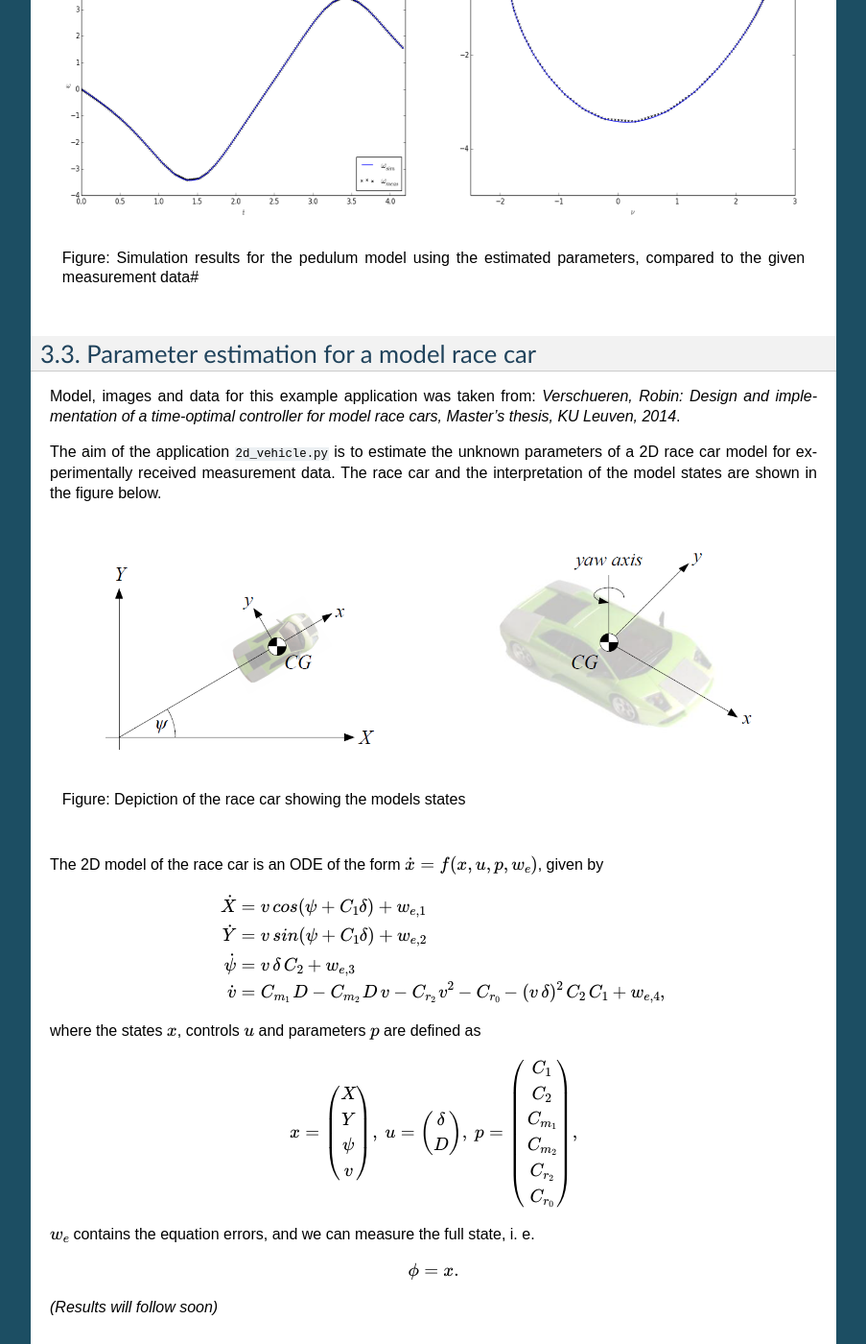
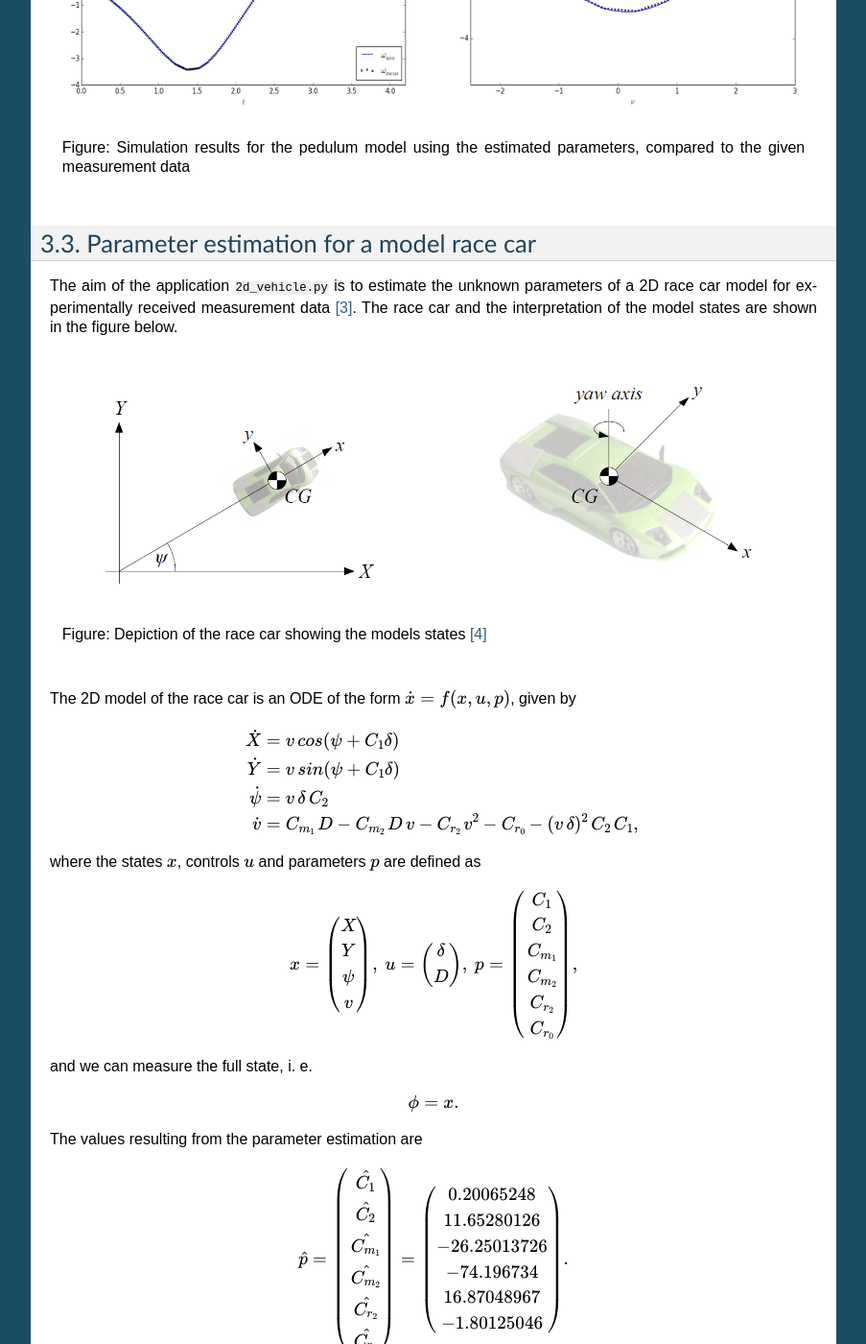
Before and after one commit to vishalbelsare/PECas, a Sphinx documentation site: the page built from doc/examples.rst, in a window 1280 px wide and 1400 px high, scrolled down 2240 px. Shown: the whole window at 96% size, without its empty margins (198-1101 px from the left). Built offline with Sphinx 7.4.7, drawn with Linux system fonts in a browser that asks for light colours; some of the changed text lies outside the part shown.

Commit message:
fixed rc example, updated docs

```diff
--- a/doc/examples.rst
+++ b/doc/examples.rst
@@ -8,9 +8,7 @@
 Parameter estimation for a Lotka-Volterra predator-prey-model
 -------------------------------------------------------------
 
-Model and data for this example application was taken from: *Bock, Sager et al.: Übungen zur Numerischen Mathematik II, sheet 9, IWR, Heidelberg university, 2006* (in German). The original resource can be found `here <http://www.iwr.uni-heidelberg.de/~agbock/TEACHING/2006ws/NUM2/UEBUNGSBLAETTER/THEORIE/t09.pdf>`_.
-
-The aim of the application ``lotka_volterra.py`` is to estimate the unknown parameters of a Lotka-Volterra predator-prey-model for experimentally received measurement data and given standard deviations for the measurements. The predator-prey-model is an ODE of the form :math:`\dot{x} = f(x,p)`, given by
+The aim of the application ``lotka_volterra.py`` is to estimate the unknown parameters of a Lotka-Volterra predator-prey-model for experimentally received measurement data and given standard deviations for the measurements [#f1]_. The predator-prey-model is an ODE of the form :math:`\dot{x} = f(x,p)`, given by
 
 .. math::
 
@@ -49,9 +47,7 @@
 Parameter estimation for a pendulum model
 -----------------------------------------
 
-Model and data for this example application was taken from: *Diehl, Moritz: Course on System Identification, exercise 7, SYSCOP, IMTEK, University of Freiburg, 2014/2015*. The original resource can be found `here <https://www.imtek.de/professuren/systemtheorie/events/dateien/exercise7.pdf>`_.
-
-The aim of the application ``pendulum.py`` is to estimate the spring constant :math:`k` of a pendulum model for experimentally received measurement data. The pendulum model is an ODE of the form :math:`\dot{x} = f(x,u,p)`, given by
+The aim of the application ``pendulum.py`` is to estimate the spring constant :math:`k` of a pendulum model for experimentally received measurement data [#f2]_. The pendulum model is an ODE of the form :math:`\dot{x} = f(x,u,p)`, given by
 
 .. math::
 
@@ -78,37 +74,35 @@
 
     \hat{p} = \begin{pmatrix} {\hat{k}}\end{pmatrix} = \begin{pmatrix} {2.99763513} \end{pmatrix}.
 
-The results for the system simulation using the estimated parameter in comparison the measurement data are shown in the figures below.
+The results for the system simulation using the estimated parameter in comparison to the measurement data are shown in the figures below.
 
 ..  figure:: pendulum_results.png
     :scale: 50%
     :align: center
 
-    Figure: Simulation results for the pedulum model using the estimated parameters, compared to the given measurement data#
+    Figure: Simulation results for the pedulum model using the estimated parameters, compared to the given measurement data
 
 
 Parameter estimation for a model race car
 -----------------------------------------
 
-Model, images and data for this example application was taken from: *Verschueren, Robin: Design and implementation of a time-optimal controller for model race cars, Master's thesis, KU Leuven, 2014*.
-
-The aim of the application ``2d_vehicle.py`` is to estimate the unknown parameters of a 2D race car model for experimentally received measurement data. The race car and the interpretation of the model states are shown in the figure below.
+The aim of the application ``2d_vehicle.py`` is to estimate the unknown parameters of a 2D race car model for experimentally received measurement data [#f3]_. The race car and the interpretation of the model states are shown in the figure below.
 
 .. figure:: rc.png
     :scale: 60%
     :align: center
 
-    Figure: Depiction of the race car showing the models states
+    Figure: Depiction of the race car showing the models states [#f4]_
 
-The 2D model of the race car is an ODE of the form :math:`\dot{x} = f(x,u,p,w_e)`, given by
+The 2D model of the race car is an ODE of the form :math:`\dot{x} = f(x,u,p)`, given by
 
 .. math::
 
     \begin{aligned}
-        \dot{X} &= v \, cos(\psi + C_{1} \delta) + w_{e,1} \\
-        \dot{Y} &= v \, sin(\psi + C_{1} \delta) + w_{e,2} \\
-        \dot{\psi} &= v \, \delta \, C_{2} + w_{e,3} \\
-        \dot{v} &= C_{m_{1}} \, D - C_{m_{2}} \, D \, v - C_{r_{2}} \, v^{2} - C_{r_{0}} - (v \, \delta)^{2} \, C_{2} \, C_{1} + w_{e,4},
+        \dot{X} &= v \, cos(\psi + C_{1} \delta)\\
+        \dot{Y} &= v \, sin(\psi + C_{1} \delta) \\
+        \dot{\psi} &= v \, \delta \, C_{2} \\
+        \dot{v} &= C_{m_{1}} \, D - C_{m_{2}} \, D \, v - C_{r_{2}} \, v^{2} - C_{r_{0}} - (v \, \delta)^{2} \, C_{2} \, C_{1},
     \end{aligned}
 
 
@@ -116,12 +110,35 @@
 
 .. math::
 
-    x = \begin{pmatrix} {X} \\ {Y} \\ {\psi} \\ {v} \end{pmatrix}, ~ u = \begin{pmatrix} {\delta} \\ D \end{pmatrix}, ~ p = \begin{pmatrix} {C_{1}} \\ {C_{2}} \\ {C_{m_{1}}}  \\ C_{m_{2}} \\ {C_{r_{2}}} \\ {C_{r_{0}}} \end{pmatrix},
+    x = \begin{pmatrix} {X} \\ {Y} \\ {\psi} \\ {v} \end{pmatrix}, ~ u = \begin{pmatrix} {\delta} \\ D \end{pmatrix}, ~ p = \begin{pmatrix} {C_{1}} \\ {C_{2}} \\ {C_{m_{1}}}  \\ {C_{m_{2}}} \\ {C_{r_{2}}} \\ {C_{r_{0}}} \end{pmatrix},
 
-:math:`w_e` contains the equation errors, and we can measure the full state, i. e.
+and we can measure the full state, i. e.
 
 .. math::
 
     \phi = x.
 
-*(Results will follow soon)*
+
+The values resulting from the parameter estimation are
+
+.. math::
+
+    \hat{p} = \begin{pmatrix} {\hat{C_{1}}} \\ {\hat{C_{2}}} \\ {\hat{C_{m_{1}}}}  \\ {\hat{C_{m_{2}}}} \\ {\hat{C_{r_{2}}}} \\ {\hat{C_{r_{0}}}} \end{pmatrix} = \begin{pmatrix} {  0.20065248} \\ { 11.65280126} \\ {-26.25013726} \\ {-74.196734} \\ {16.87048967} \\ {-1.80125046} \end{pmatrix}.
+
+The results for the system simulation using the estimated parameter in comparison to the measurement data are shown in the figures below.
+
+..  figure:: rc_results.png
+    :scale: 70%
+    :align: center
+
+    Figure: Simulation results for the race car model using the estimated parameters, compared to the given measurement data
+
+.. rubric:: References
+
+.. [#f1] *Bock, Sager et al.: Übungen zur Numerischen Mathematik II, sheet 9, IWR, Heidelberg university, 2006*. The original resource (in German) can be found at http://www.iwr.uni-heidelberg.de/~agbock/TEACHING/2006ws/NUM2/UEBUNGSBLAETTER/THEORIE/t09.pdf.
+
+.. [#f2] *Diehl, Moritz: Course on System Identification, exercise 7, SYSCOP, IMTEK, University of Freiburg, 2014/2015*. The original resource can be found at https://www.imtek.de/professuren/systemtheorie/events/dateien/exercise7.pdf.
+
+.. [#f3] *Verschueren, Robin: Design and implementation of a time-optimal controller for model race cars, Master's thesis, KU Leuven, 2014.*
+
+.. [#f4] *Spengler, Patrick and Gammeter, Christoph: Modeling of 1:43 scale race cars, Master’s thesis, ETH Zürich, 2010.*
```
Also changed, not shown: other parts of doc/examples.rst (+1 -1 lines), doc/rc_results.png (added), 3 other files.
